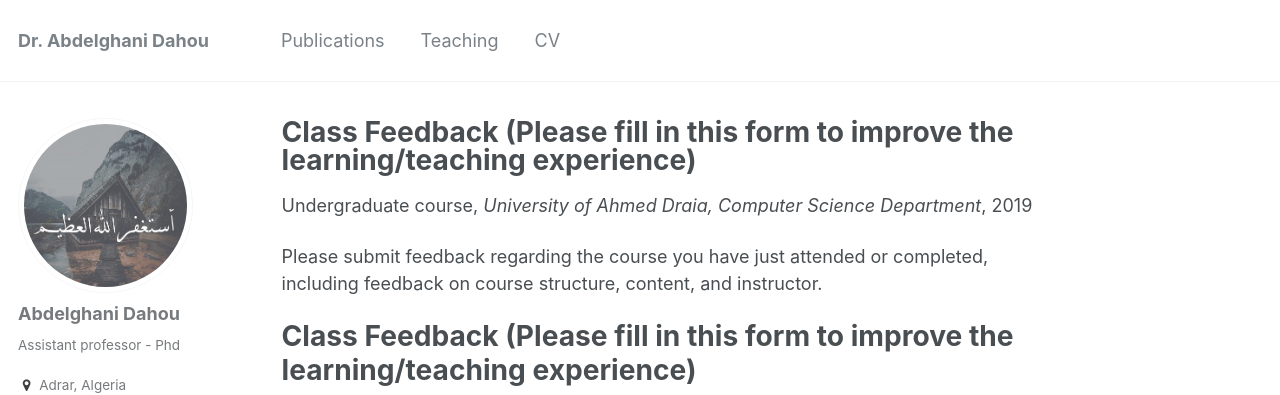
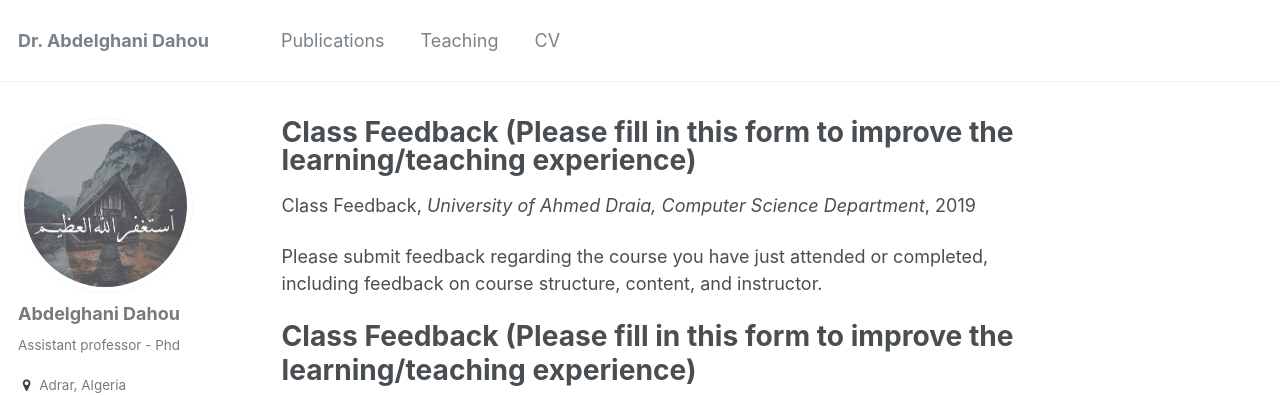
Before and after one commit to dr-dahou-adrar/dr-dahou-adrar.github.io, a Jekyll site: the page built from _teaching/Class-feedback.md, in a window 1280 px wide and 924 px high. Shown: the top 395 px of the window. Built offline with Jekyll 4.4.1, drawn with Linux system fonts in a browser that asks for light colours; some web fonts are replaced.

Commit message:
Update Class-feedback.md

```diff
--- a/_teaching/Class-feedback.md
+++ b/_teaching/Class-feedback.md
@@ -1,7 +1,7 @@
 ---
 title: "Class Feedback (Please fill in this form to improve the learning/teaching experience)"
 collection: teaching
-type: "Undergraduate course"
+type: "Class Feedback"
 permalink: /teaching/Class-feedback
 venue: "University of Ahmed Draia, Computer Science Department"
 date: 2019-12-04
```
